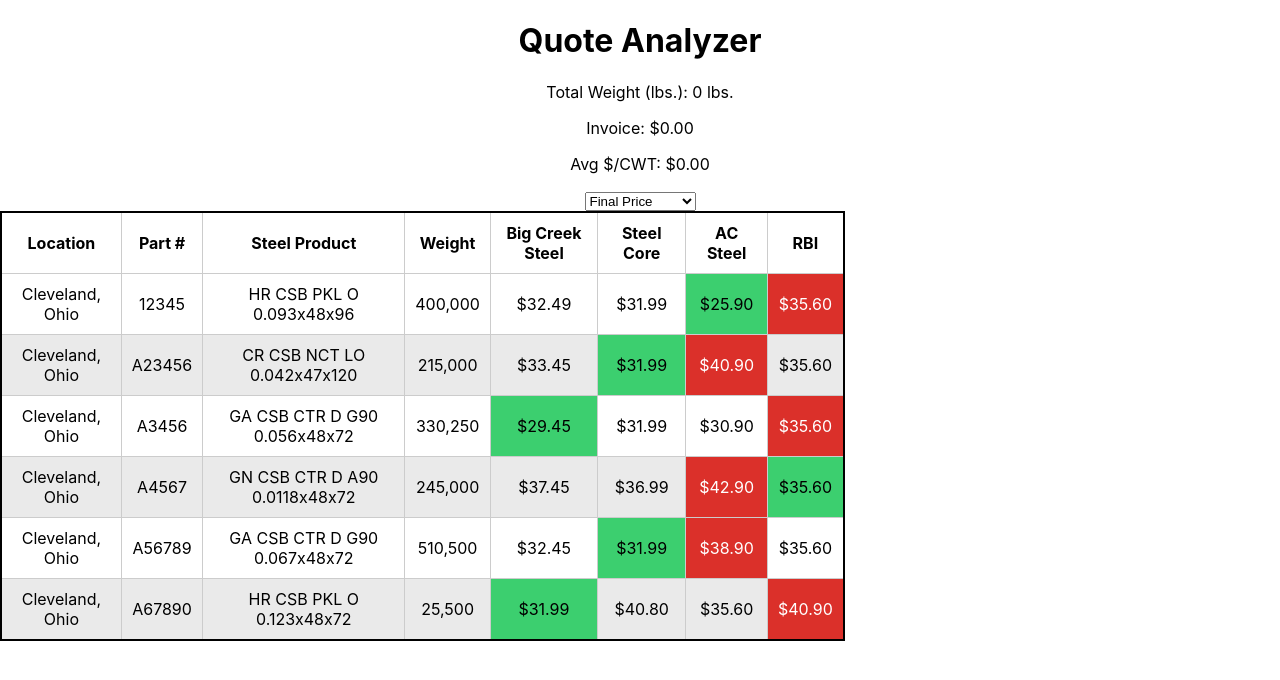
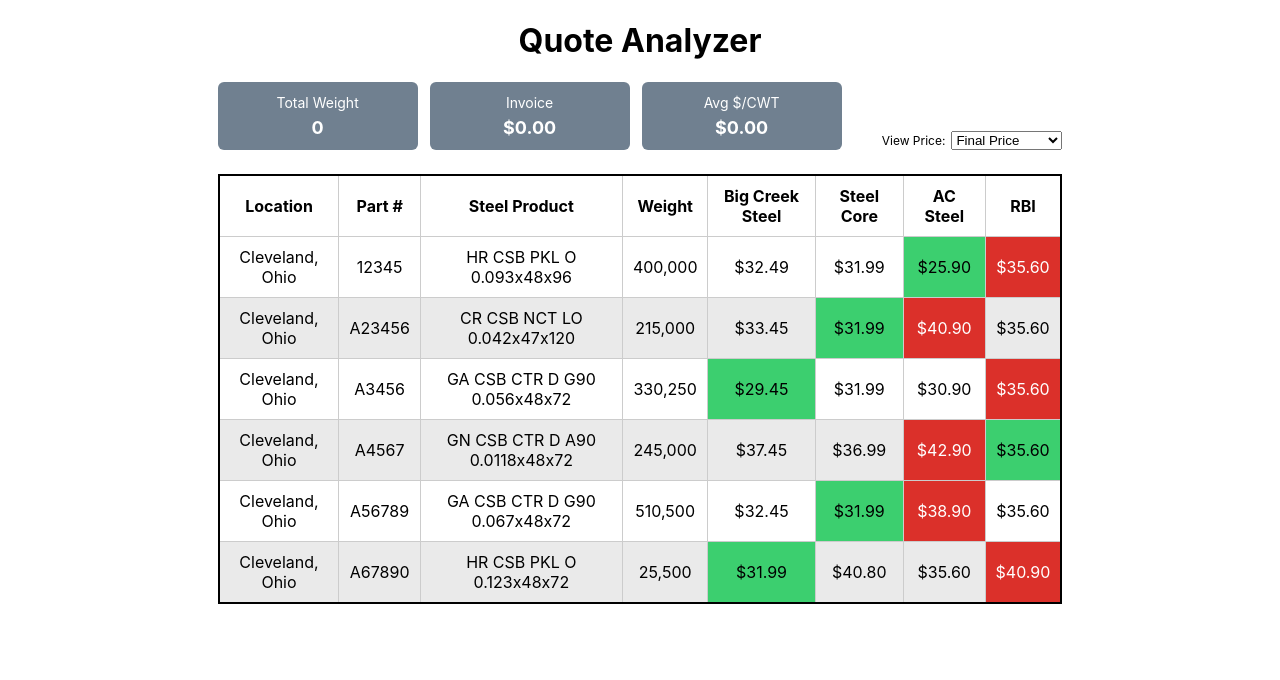
Before and after one commit to Kolossion/felux-devtest, a React (Create React App) app: page / in a window 1280 px wide. Shown: the top 680 px of the page. Built offline with nearby package versions, Linux system fonts and the light colour scheme.

Commit message:
Some style cleanup and removal of unneeded files

```diff
--- /dev/null
+++ b/src/components/QuoteAnalyzer/KPIs/KPIDataPoint/KPIDataPoint.css
@@ -0,0 +1,21 @@
+.kpiDataPoint {
+  background-color: slategray;
+  padding: 12px;
+  border-radius: 6px;
+  width: 200px;
+}
+
+.kpiDataPoint h2 {
+  font-size: 14px;
+  font-weight: normal;
+  color: white;
+  margin-bottom: 6px;
+  margin-top: 0;
+}
+
+.kpiDataPoint p {
+  font-size: 18px;
+  font-weight: bold;
+  color: white;
+  margin: 0;
+}
--- /dev/null
+++ b/src/components/QuoteAnalyzer/KPIs/KPIDataPoint/index.jsx
@@ -0,0 +1,19 @@
+import './KPIDataPoint.css'
+import React from 'react'
+import PropTypes from 'prop-types'
+
+function KPIDataPoint(props) {
+  return (
+    <div className="kpiDataPoint">
+      <h2>{props.title}</h2>
+      <p>{props.value}</p>
+    </div>
+  )
+}
+
+KPIDataPoint.propTypes = {
+  title: PropTypes.string,
+  value: PropTypes.any
+}
+
+export default KPIDataPoint
--- /dev/null
+++ b/src/components/QuoteAnalyzer/KPIs/KPIs.css
@@ -0,0 +1,4 @@
+.kpiContainer {
+  display: flex;
+  gap: 12px;
+}
--- a/src/components/QuoteAnalyzer/KPIs/index.jsx
+++ b/src/components/QuoteAnalyzer/KPIs/index.jsx
@@ -1,6 +1,9 @@
+import './KPIs.css'
 import React from 'react'
+import PropTypes from 'prop-types'
+import KPIDataPoint from './KPIDataPoint'
+import { toUSD } from '../../../lib/helpers'
 import sum from 'lodash-es/sum'
-import PropTypes from 'prop-types'
 
 function KPIs(props) {
   const { selectedQuotes } = props
@@ -15,25 +18,25 @@
       0.0
     )
 
-    return priceTotal.toLocaleString("en-US", { style: 'currency', currency: 'USD' })
+    return toUSD(priceTotal)
   }
   const getAvgPricePerCWT = () => {
     const totalWeight = selectedQuotes.reduce((prev, cur) => prev + cur.weight, 0.0)
-    console.log("TOTAL WEIGHT", totalWeight)
     const weightedSums = selectedQuotes.map((quote) => (quote.weight / totalWeight) * quote.quote['FinalPrice'] )
-    console.log("WEIGHTED SUMS", weightedSums)
-    return sum(weightedSums).toLocaleString('en-US', { style: 'currency', currency: 'USD'})
+    return toUSD(sum(weightedSums))
   }
 
   return (
-    <div>
-      <p>Total Weight (lbs.): {getTotalWeight()} lbs.</p>
-      <p>Invoice: {getTotalPrice()}</p>
-      <p>Avg $/CWT: {getAvgPricePerCWT()}</p>
+    <div className="kpiContainer">
+      <KPIDataPoint title="Total Weight" value={getTotalWeight()} />
+      <KPIDataPoint title="Invoice" value={getTotalPrice()} />
+      <KPIDataPoint title="Avg $/CWT" value={getAvgPricePerCWT()} />
     </div>
   )
 }
 
-KPIs.propTypes = {}
+KPIs.propTypes = {
+  selectedQuotes: PropTypes.arrayOf(PropTypes.object)
+}
 
 export default KPIs
--- /dev/null
+++ b/src/components/QuoteAnalyzer/PriceViewSelector/PriceViewSelector.css
@@ -0,0 +1,10 @@
+.priceViewSelector {
+  display: flex;
+  align-items: center;
+  gap:6px;
+}
+
+.priceViewSelector p {
+  font-size: 12px;
+  margin: 0;
+}
--- a/src/components/QuoteAnalyzer/PriceViewSelector/index.jsx
+++ b/src/components/QuoteAnalyzer/PriceViewSelector/index.jsx
@@ -1,3 +1,4 @@
+import './PriceViewSelector.css'
 import React from 'react'
 import PropTypes from 'prop-types'
 
@@ -10,11 +11,14 @@
   }
 
   return (
-    <select name='price-type' id='price-type' value={props.value} onChange={changeValue}>
-      <option value="FinalPrice">Final Price</option>
-      <option value="PackagingFee">Packaging Fee</option>
-      <option value="FreightFee">Freight Fee</option>
-    </select>
+    <div className='priceViewSelector'>
+      <p>View Price:</p>
+      <select name='price-type' id='price-type' value={props.value} onChange={changeValue}>
+        <option value="FinalPrice">Final Price</option>
+        <option value="PackagingFee">Packaging Fee</option>
+        <option value="FreightFee">Freight Fee</option>
+      </select>
+    </div>
   )
 }
 
--- /dev/null
+++ b/src/components/QuoteAnalyzer/QuoteAnalyzer.css
@@ -0,0 +1,14 @@
+.quoteAnalyzer {
+  display: flex;
+  justify-content: flex-start;
+  flex-direction: column;
+  align-items: center;
+}
+
+.quoteAnalyzer .tableControls {
+  width: 66%;
+  display: flex;
+  justify-content: space-between;
+  margin-bottom: 24px;
+  align-items: flex-end;
+}
--- a/src/components/QuoteAnalyzer/index.jsx
+++ b/src/components/QuoteAnalyzer/index.jsx
@@ -1,5 +1,5 @@
+import './QuoteAnalyzer.css'
 import React, { useState } from 'react'
-import PropTypes from 'prop-types'
 import QuoteTable from './QuoteTable'
 import PriceViewSelector from './PriceViewSelector'
 import findIndex from 'lodash-es/findIndex'
@@ -12,8 +12,6 @@
   const onClickQuote = (partNo, weight, quote) => {
     const quoteObj = { partNo, weight, quote }
     let newList = [...selectedQuotes]
-
-    console.log("QUOTEOBJ", quoteObj)
 
     const idxInList = findIndex(selectedQuotes, (quote) => quote.partNo === partNo)
     const partNumberMatch = idxInList >= 0
@@ -33,7 +31,8 @@
 
 
   return (
-    <div>
+    <div className="quoteAnalyzer">
+      <div className="tableControls">
         <KPIs
           selectedQuotes={selectedQuotes}
         />
@@ -41,6 +40,7 @@
           value={selectedPriceType}
           onChange={(e) => { setSelectedPriceType(e.target.value) }}
         />
+      </div>
       <QuoteTable
         data={props.data}
         selectedPriceType={selectedPriceType}
--- a/src/lib/helpers.js
+++ b/src/lib/helpers.js
@@ -13,15 +13,14 @@
 
 export const getFormattedQuotePrice = (quote, key) => {
   const quoteVal = quote[key]
-  return quoteVal.toLocaleString('en-US', {style: 'currency', currency: 'USD'})
+  return toUSD(quoteVal)
 }
 
 export const isQuoteSelected = (quote, selectedQuotes) => {
-  if (Array.isArray(selectedQuotes) && selectedQuotes.length == 0) return false
-
-  console.log("************")
-  console.log("SELECTED QUOTES", selectedQuotes)
-  console.log("QUOTE", quote)
-  console.log("FOUND INDEX?", findIndex(selectedQuotes, quote))
+  if (Array.isArray(selectedQuotes) && selectedQuotes.length === 0) return false
   return findIndex(selectedQuotes, quote) >= 0
 }
+
+export const toUSD = (val) => {
+  return val.toLocaleString('en-US', { style: 'currency', currency: 'USD' })
+}
```
Also changed, not shown: public/logo192.png (deleted), public/logo512.png (deleted), public/manifest.json. Lines whose indentation alone changed are shown as unchanged.
